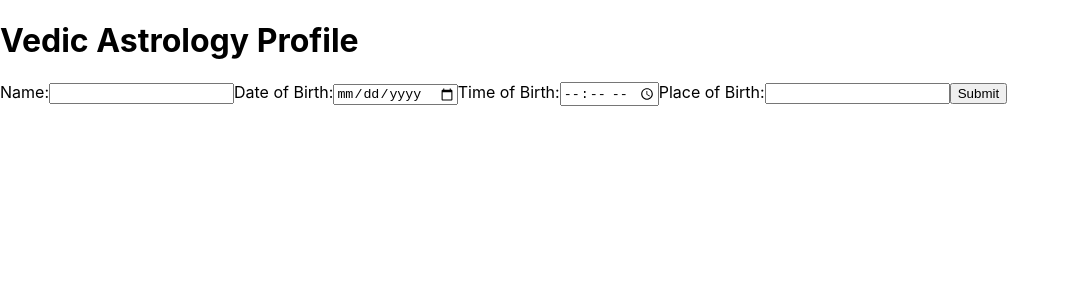
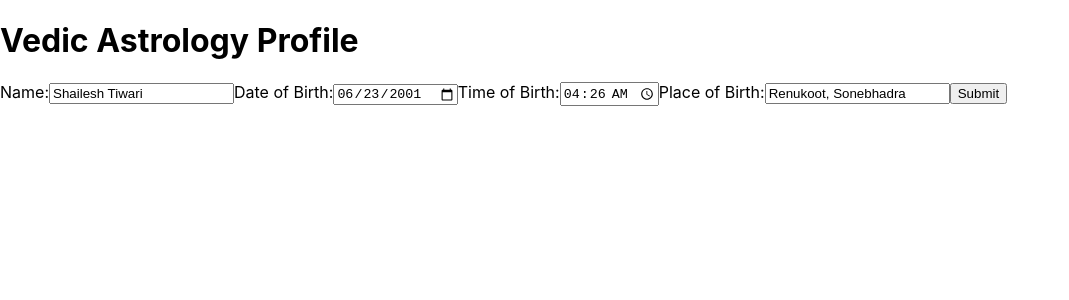
Before and after one commit to shlesh/CosmicDharma, a React (Vite) app: page / in a window 1280 px wide. Shown: the top 300 px of the page, without its empty margins (0-1069 px from the left). Built offline with nearby package versions, Linux system fonts and the light colour scheme; no server answers.

Commit message:
it finally cnnects babyyyy, location is a bit broken, fixing

```diff
--- a/src/App.jsx
+++ b/src/App.jsx
@@ -1,12 +1,16 @@
 import { useState } from "react";
 
 export default function App() {
-  const [form, setForm] = useState({ name: "", dob: "", tob: "", pob: "" });
+  // Pre-fill form with sample data for quick testing
+  const [form, setForm] = useState({
+    name: "Shailesh Tiwari",
+    dob: "2001-06-23",
+    tob: "04:26",
+    pob: "Renukoot, Sonebhadra",
+  });
   const [result, setResult] = useState(null);
   const [error, setError] = useState("");
   const [loading, setLoading] = useState(false);
-
-  const apiUrl = import.meta.env.VITE_API_URL || "http://localhost:8000";
 
   const handleChange = (e) => {
     const { name, value } = e.target;
@@ -19,7 +23,7 @@ export default function App() {
     setError("");
     setResult(null);
     try {
-      const res = await fetch(`${apiUrl}/profile`, {
+      const res = await fetch(`/profile`, {
         method: "POST",
         headers: { "Content-Type": "application/json" },
         body: JSON.stringify(form),
@@ -43,6 +47,7 @@ export default function App() {
           <input
             name="name"
             value={form.name}
+            placeholder="Shailesh Tiwari"
             onChange={handleChange}
             required
           />
@@ -75,6 +80,7 @@ export default function App() {
           <input
             name="pob"
             value={form.pob}
+            placeholder="Renukoot, Sonebhadra"
             onChange={handleChange}
             required
           />
@@ -91,6 +97,7 @@ export default function App() {
         <div className="result">
           <h2>Profile Results</h2>
           <ul>
+            <li><strong>Lagna (Ascendant):</strong> {result.lagna}</li>
             <li><strong>Moon Longitude:</strong> {result.moon_longitude.toFixed(4)}</li>
             <li><strong>Rashi:</strong> {result.rashi}</li>
             <li><strong>Nakshatra:</strong> {result.nakshatra}</li>
```
